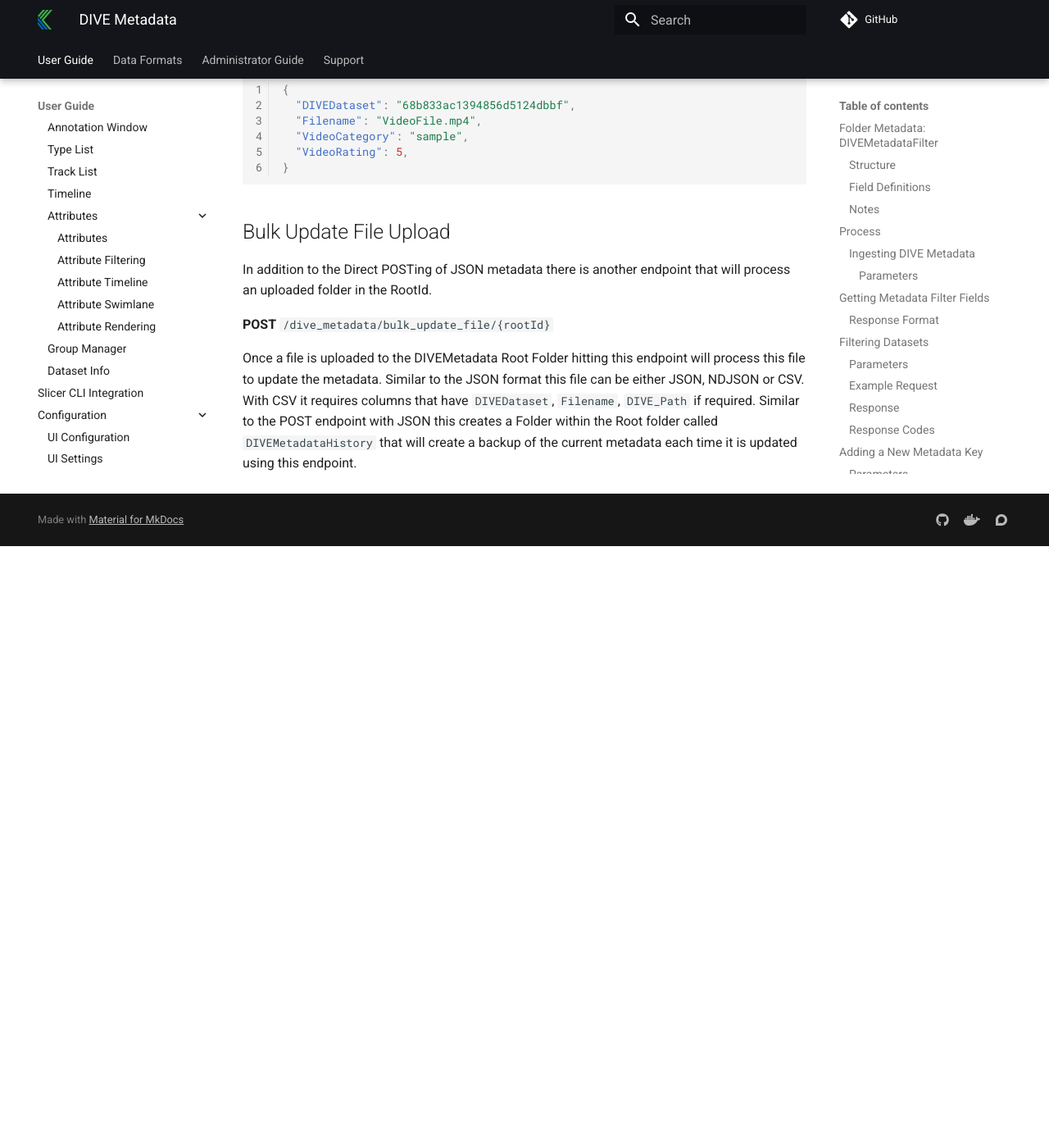
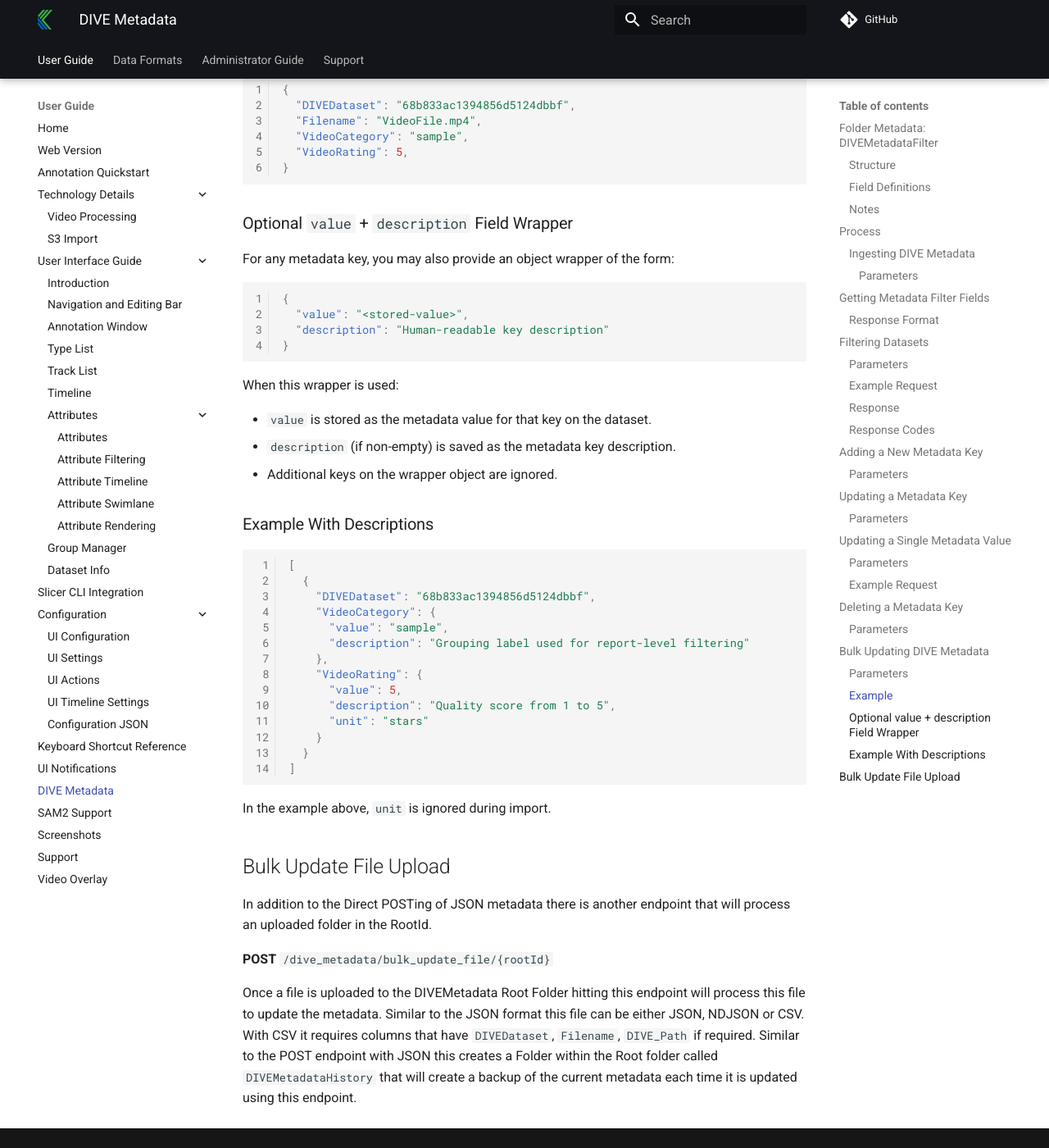
Before and after one commit to DigitalSlideArchive/dive-dsa, an MkDocs documentation site: the page built from docs/DIVE-Metadata.md, in a window 1280 px wide and 1400 px high, scrolled down 7667 px. Shown: the whole window at 82% size. Built offline with MkDocs 1.6.1 and Material for MkDocs 9.7.7, drawn with Linux system fonts in a browser that asks for light colours; comment, search, counter and statistics services are not loaded; before the commit the page ends 8333 px from its top, so only the background shows below that.

Commit message:
DIVE MEtadata update description field

````diff
--- a/docs/DIVE-Metadata.md
+++ b/docs/DIVE-Metadata.md
@@ -274,6 +274,44 @@
 }
 ```
 
+### Optional `value` + `description` Field Wrapper
+
+For any metadata key, you may also provide an object wrapper of the form:
+
+```json
+{
+  "value": "<stored-value>",
+  "description": "Human-readable key description"
+}
+```
+
+When this wrapper is used:
+
+- `value` is stored as the metadata value for that key on the dataset.
+- `description` (if non-empty) is saved as the metadata key description.
+- Additional keys on the wrapper object are ignored.
+
+### Example With Descriptions
+
+```json
+[
+  {
+    "DIVEDataset": "68b833ac1394856d5124dbbf",
+    "VideoCategory": {
+      "value": "sample",
+      "description": "Grouping label used for report-level filtering"
+    },
+    "VideoRating": {
+      "value": 5,
+      "description": "Quality score from 1 to 5",
+      "unit": "stars"
+    }
+  }
+]
+```
+
+In the example above, `unit` is ignored during import.
+
 ## Bulk Update File Upload
 
 In addition to the Direct POSTing of JSON metadata there is another endpoint that will process an uploaded folder in the RootId.
````
